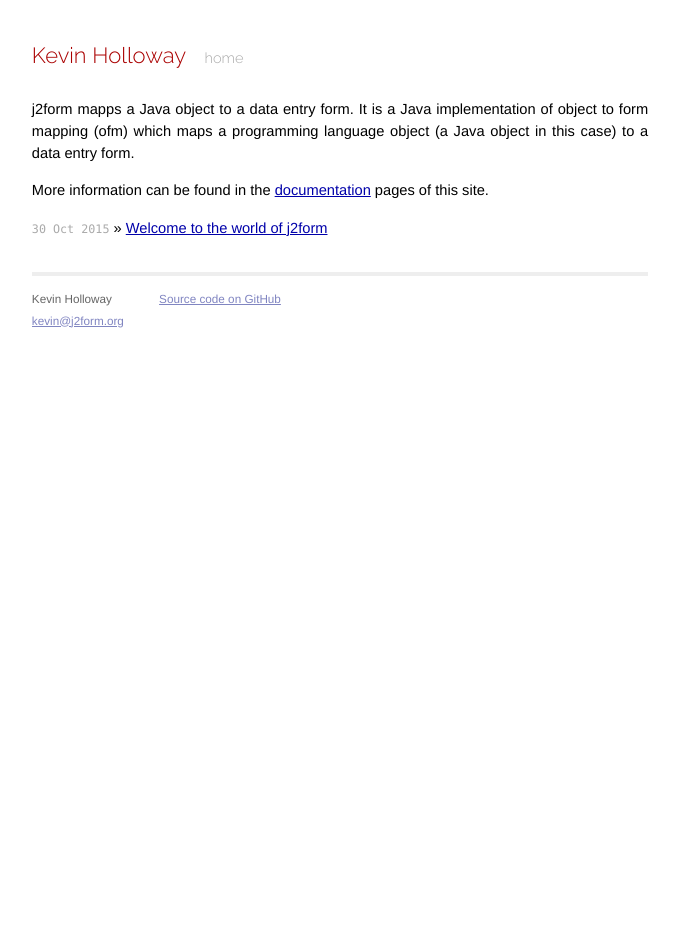
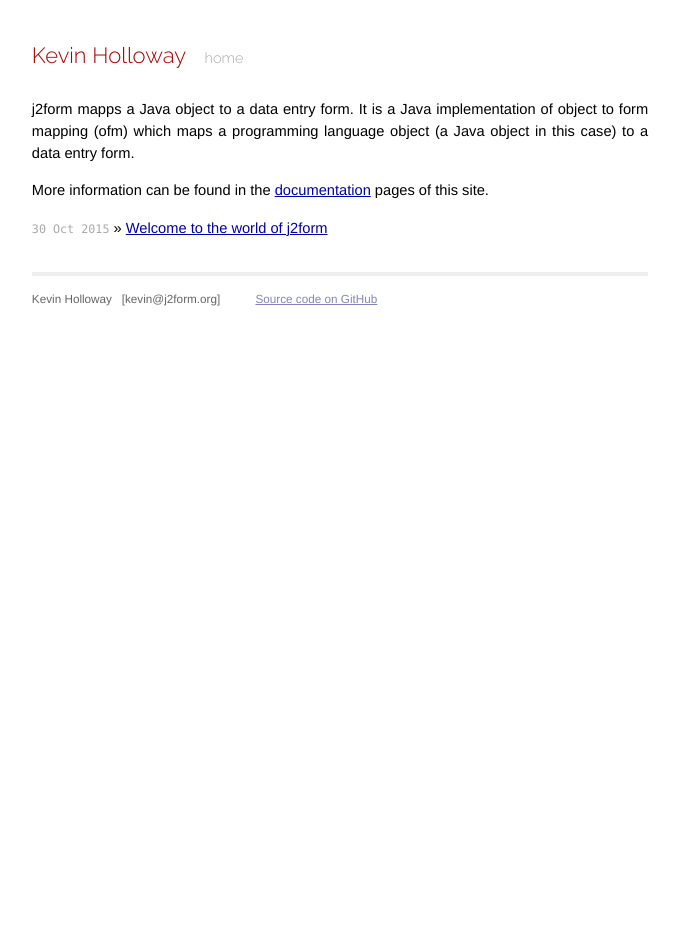
Before and after one commit to kevinau/kevinau.github.io, a Jekyll site: the page built from index.html, in a window 1280 px wide. Shown: the whole page, without its empty margins (300-980 px from the left). Built offline with Jekyll 4.4.1, drawn with Linux system fonts in a browser that asks for light colours; Markdown is read by kramdown in place of the engine named in the settings.

```diff
--- a/_layouts/default.html
+++ b/_layouts/default.html
@@ -37,9 +37,7 @@
   <div class="footer">
     <div class="contact">
       <p>
-        Kevin Holloway
-        <br />
-        <a href="mailto:kevin@j2form.org">kevin@j2form.org</a>
+        Kevin Holloway &nbsp; [kevin@j2form.org]
       </p>
     </div>
     <div class="contact">
```
Also changed, not shown: index.html (line endings or trailing spaces).
